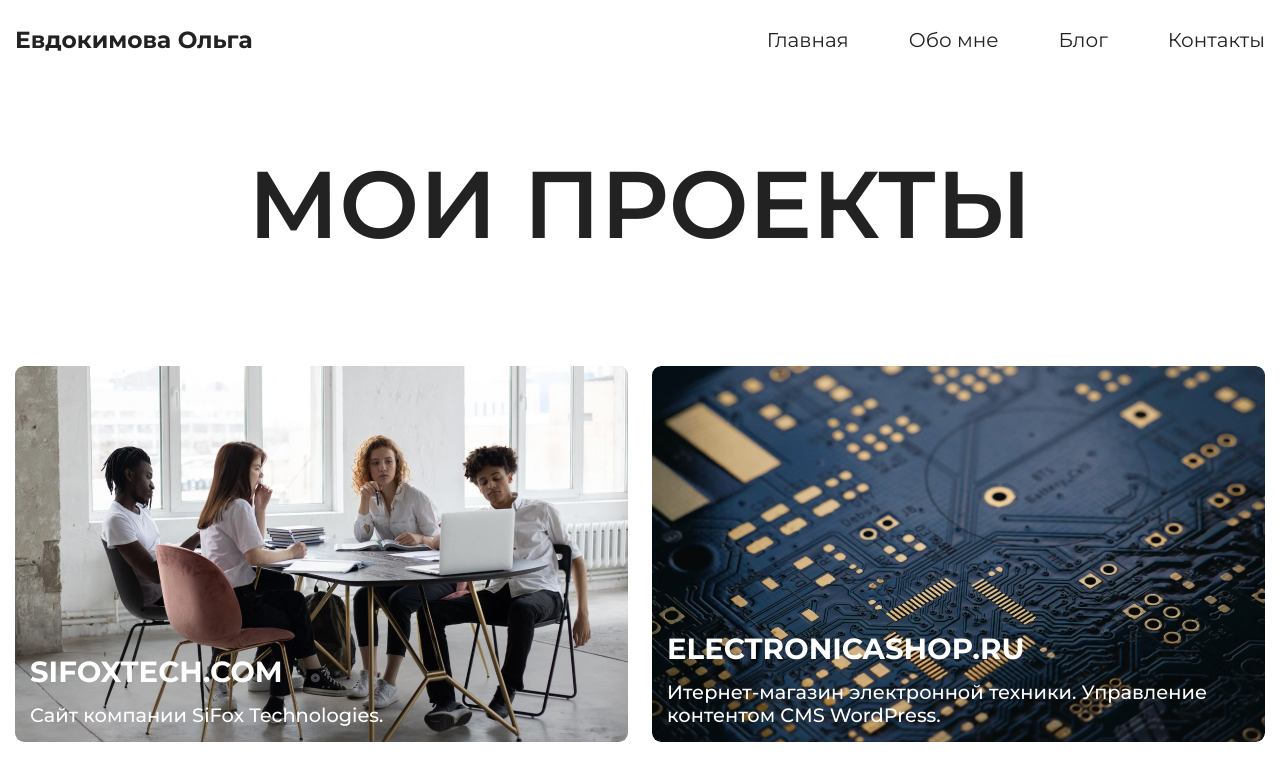
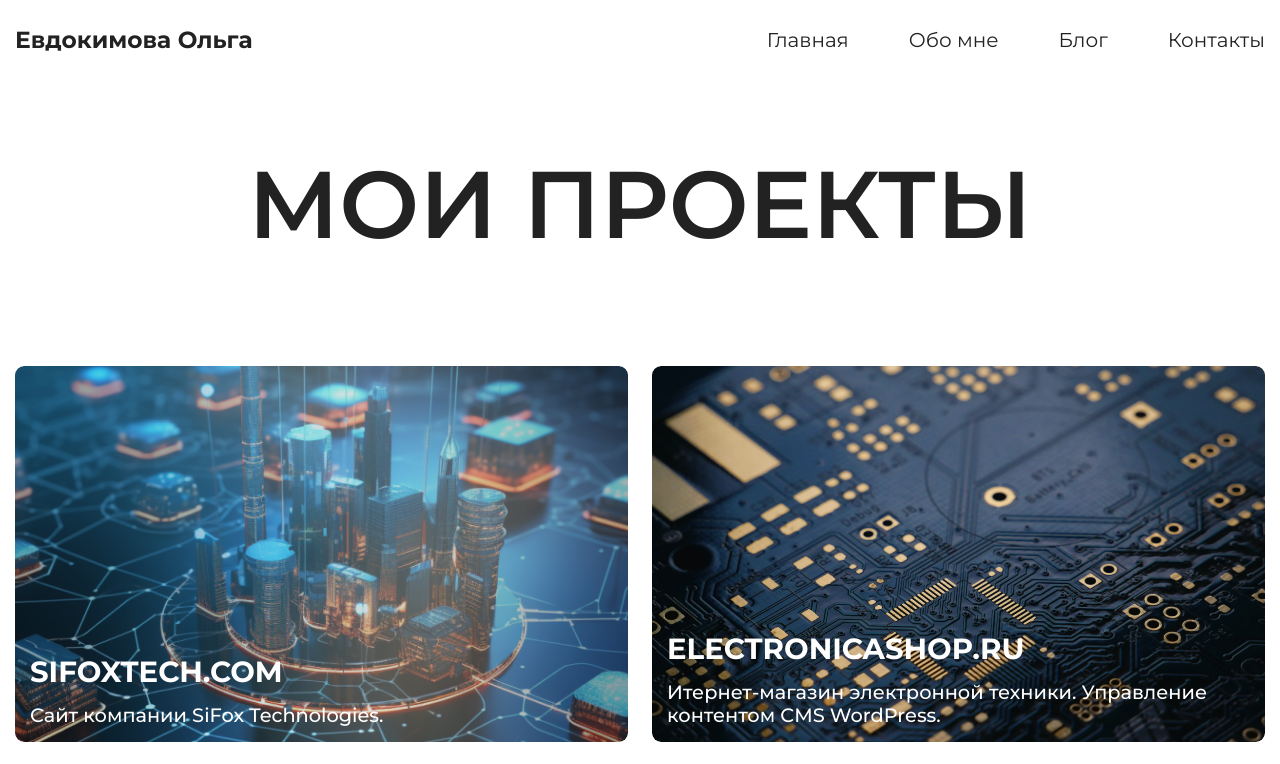
Before and after one commit to olga-evdokimova/evdokimovaolga, a Next.js app: page / in a window 1280 px wide. Shown: the top 764 px of the page. Built offline with nearby package versions, Linux system fonts and the light colour scheme.

Commit message:
project-07.png

```diff
--- a/app/page.tsx
+++ b/app/page.tsx
@@ -8,7 +8,7 @@ export default function Home() {
     {
       id: 1,
       title: "sifoxtech.com",
-      img: "project-06.jpg",
+      img: "project-07.png",
       text: "Сайт компании SiFox Technologies. ",
       href: "https://www.sifoxtech.com/",
     },
```
Also changed, not shown: public/project-07.png (added).
